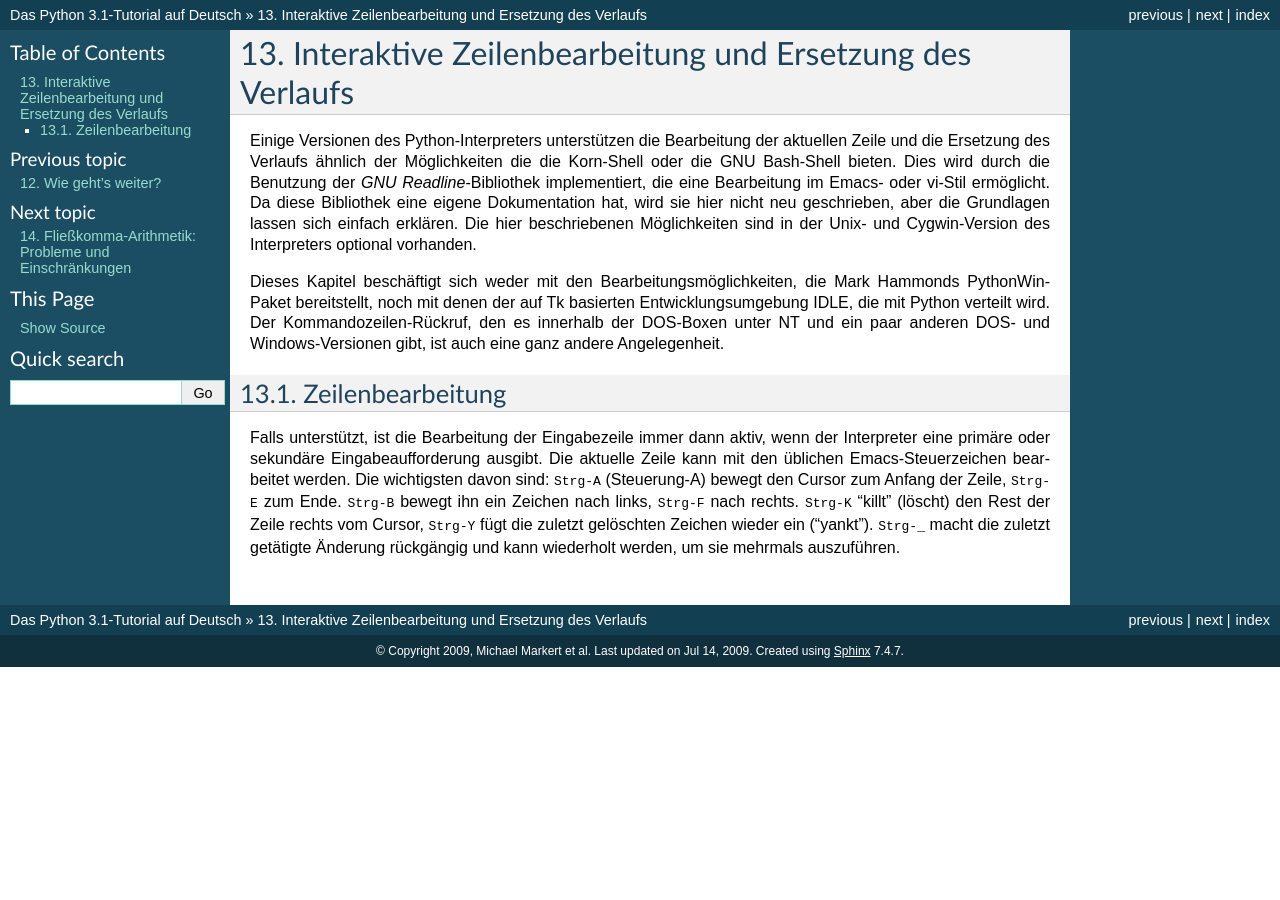
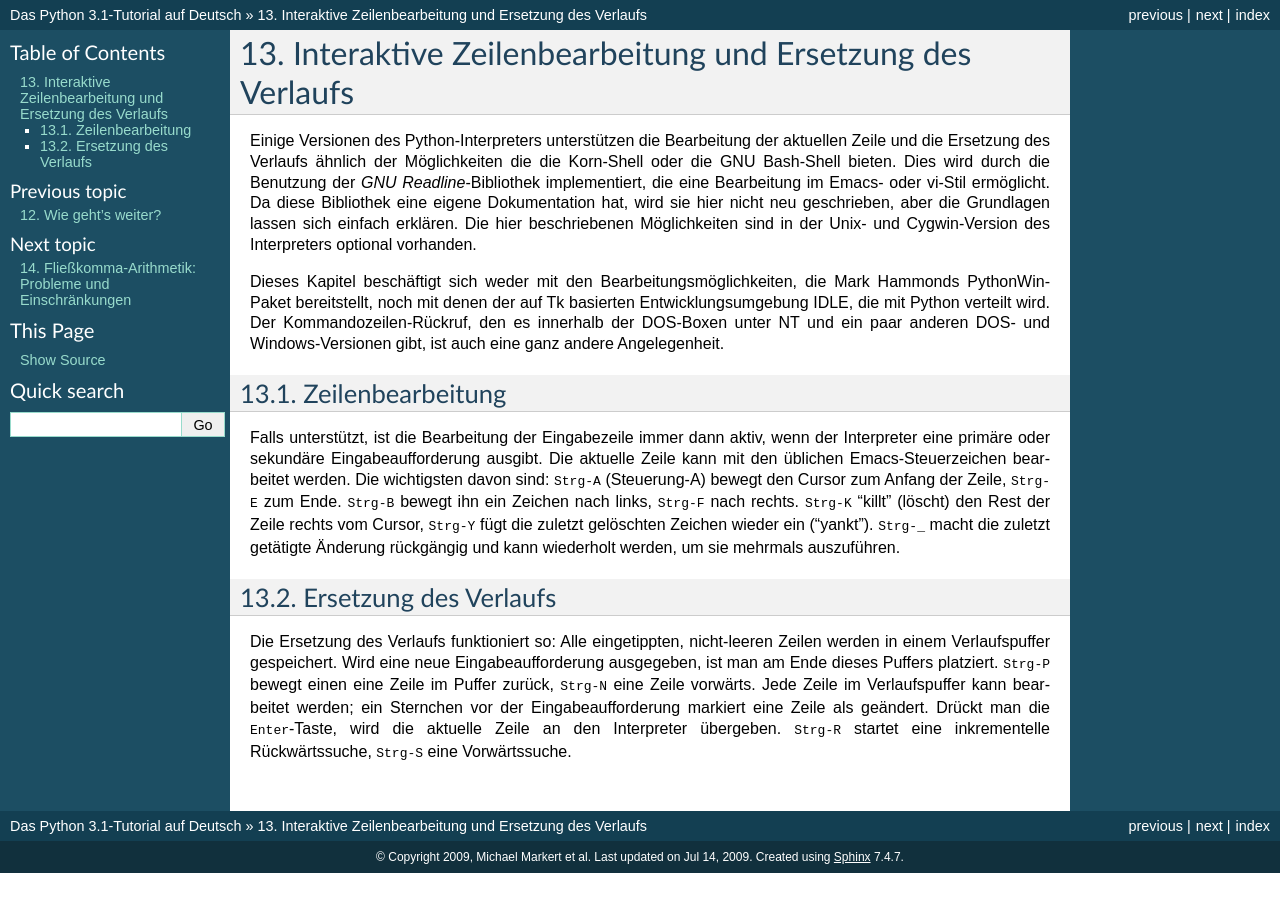
Before and after one commit to cofi/py-tutorial-de, a Sphinx documentation site: the page built from source/interactive.rst, in a window 1280 px wide. Built offline with Sphinx 7.4.7, drawn with Linux system fonts in a browser that asks for light colours.

Commit message:
Translated section 13.2 (Issue #89)

```diff
--- a/source/interactive.rst
+++ b/source/interactive.rst
@@ -35,3 +35,19 @@
 Zeile rechts vom Cursor, :kbd:`Strg-Y` fügt die zuletzt gelöschten Zeichen
 wieder ein ("yankt"). :kbd:`Strg-_` macht die zuletzt getätigte Änderung
 rückgängig und kann wiederholt werden, um sie mehrmals auszuführen.
+
+
+.. _tut-history:
+
+Ersetzung des Verlaufs
+======================
+
+Die Ersetzung des Verlaufs funktioniert so: Alle eingetippten, nicht-leeren
+Zeilen werden in einem Verlaufspuffer gespeichert. Wird eine neue
+Eingabeaufforderung ausgegeben, ist man am Ende dieses Puffers platziert.
+:kbd:`Strg-P` bewegt einen eine Zeile im Puffer zurück, :kbd:`Strg-N` eine Zeile
+vorwärts. Jede Zeile im Verlaufspuffer kann bearbeitet werden; ein Sternchen vor
+der Eingabeaufforderung markiert eine Zeile als geändert. Drückt man die
+:kbd:`Enter`-Taste, wird die aktuelle Zeile an den Interpreter übergeben.
+:kbd:`Strg-R` startet eine inkrementelle Rückwärtssuche, :kbd:`Strg-S` eine
+Vorwärtssuche.
```
